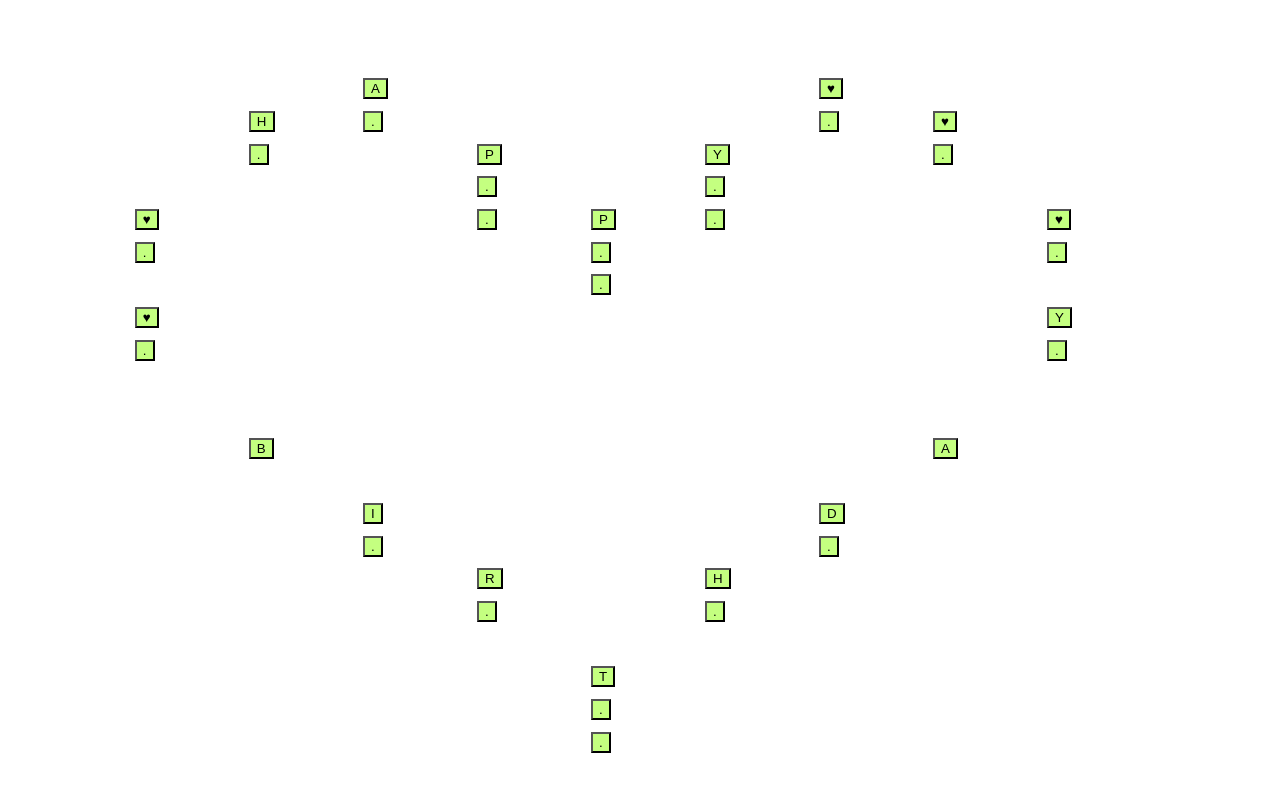
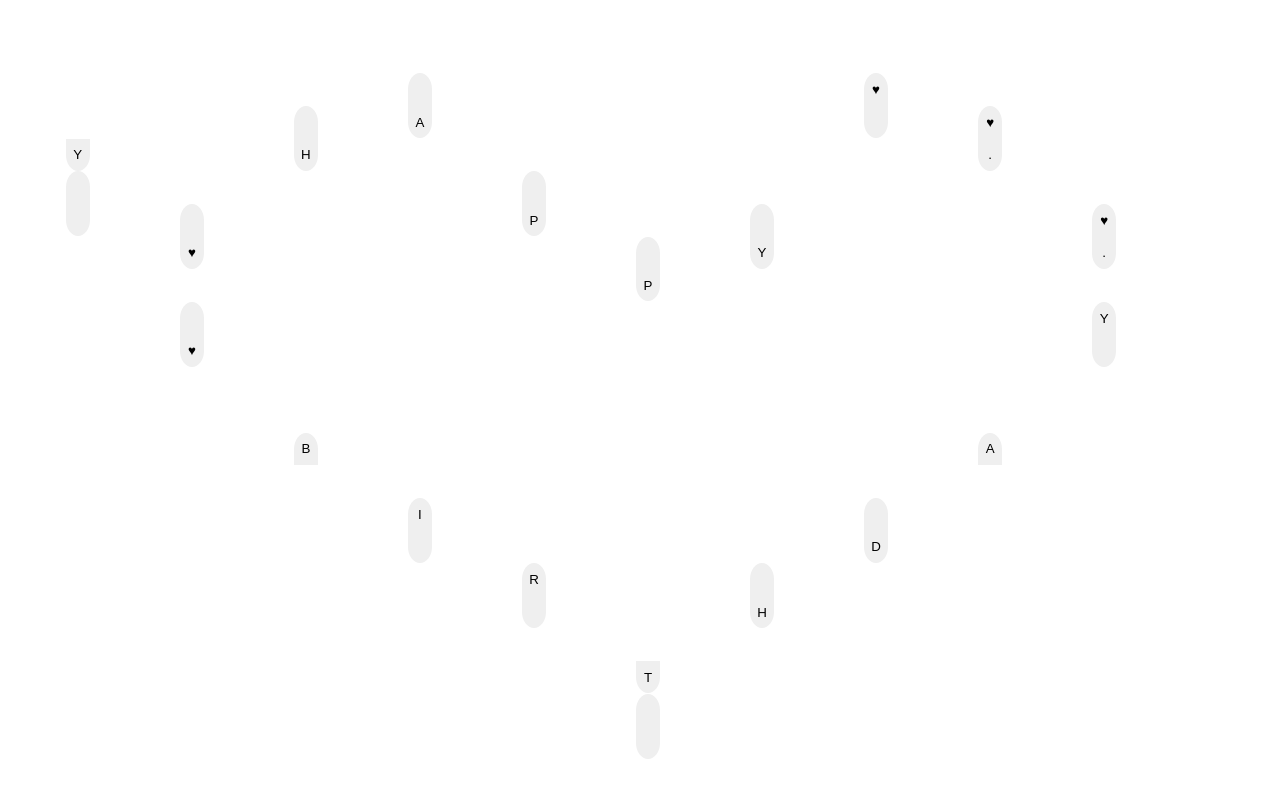
Before and after one commit to rupalimo/hbd-xe, a plain HTML site: page voice-note/index.htm in a window 1280 px wide. Drawn offline with nearby package versions, Linux system fonts and the light colour scheme.

Commit message:
update  buttons

```diff
--- a/voice-note/index.htm
+++ b/voice-note/index.htm
@@ -31,7 +31,7 @@
 			<div class="grid--item">
 				<button id="play-toggle-1">
 					<h4 class="name-1 name">name</h4>
-					<h4 class="hbd-1 hbd">.</h4>
+					<h4 class="hbd-1 hbd">h</h4>
 					<div>
 						<audio id="player-1">
 							<source src="recordings/dima.mp3" type="audio/mp3" />
@@ -43,7 +43,7 @@
 			<div class="grid--item">
 				<button id="play-toggle-2">
 					<h4 class="name-2 name">Lucy</h4>
-					<h4 class="hbd-2 hbd">H</h4>
+					<h4 class="hbd-2 hbd"></h4>
 					<div>
 						<audio id="player-2">
 							<source src="recordings/" type="audio/mp3" />
@@ -55,7 +55,7 @@
 			<div class="grid--item">
 				<button id="play-toggle-3">
 					<h4 class="name-3 name">name</h4>
-					<h4 class="hbd-3 hbd">.</h4>
+					<h4 class="hbd-3 hbd">a</h4>
 					<div>
 						<audio id="player-3">
 							<source src="recordings/" type="audio/mp3" />
@@ -66,7 +66,7 @@
 			<div class="grid--item">
 				<button id="play-toggle-4">
 					<h4 class="name-4 name">name</h4>
-					<h4 class="hbd-4 hbd">a</h4>
+					<h4 class="hbd-4 hbd"></h4>
 					<div>
 						<audio id="player-4">
 							<source src="recordings/" type="audio/mp3" />
@@ -88,7 +88,7 @@
 			<div class="grid--item">
 				<button id="play-toggle-6">
 					<h4 class="name-6 name">name</h4>
-					<h4 class="hbd-6 hbd">.</h4>
+					<h4 class="hbd-6 hbd"></h4>
 					<div>
 						<audio id="player-6">
 							<source src="recordings/" type="audio/mp3" />
@@ -99,7 +99,7 @@
 			<div class="grid--item">
 				<button id="play-toggle-7">
 					<h4 class="name-7 name">name</h4>
-					<h4 class="hbd-7 hbd">.</h4>
+					<h4 class="hbd-7 hbd">p</h4>
 					<div>
 						<audio id="player-7">
 							<source src="recordings/" type="audio/mp3" />
@@ -110,7 +110,7 @@
 			<div class="grid--item">
 				<button id="play-toggle-8">
 					<h4 class="name-8 name">name</h4>
-					<h4 class="hbd-8 hbd">p</h4>
+					<h4 class="hbd-8 hbd"></h4>
 					<div>
 						<audio id="player-8">
 							<source src="recordings/" type="audio/mp3" />
@@ -121,7 +121,7 @@
 			<div class="grid--item">
 				<button id="play-toggle-9">
 					<h4 class="name-9 name">name</h4>
-					<h4 class="hbd-9 hbd">.</h4>
+					<h4 class="hbd-9 hbd">y</h4>
 					<div>
 						<audio id="player-9">
 							<source src="recordings/" type="audio/mp3" />
@@ -132,7 +132,7 @@
 			<div class="grid--item">
 				<button id="play-toggle-10">
 					<h4 class="name-10 name">name</h4>
-					<h4 class="hbd-10 hbd">.</h4>
+					<h4 class="hbd-10 hbd"></h4>
 					<div>
 						<audio id="player-10">
 							<source src="recordings/" type="audio/mp3" />
@@ -155,7 +155,7 @@
 		<div class="grid--item">
 				<button id="play-toggle-12">
 					<h4 class="name-12 name">name</h4>
-					<h4 class="hbd-12 hbd">.</h4>
+					<h4 class="hbd-12 hbd"></h4>
 					<div>
 						<audio id="player-12">
 							<source src="recordings/" type="audio/mp3" />
@@ -166,7 +166,7 @@
       <div class="grid--item">
 				<button id="play-toggle-13">
 					<h4 class="name-13 name">name</h4>
-					<h4 class="hbd-13 hbd">.</h4>
+					<h4 class="hbd-13 hbd"> </h4>
 					<div>
 						<audio id="player-13">
 							<source src="recordings/" type="audio/mp3" />
@@ -188,7 +188,7 @@
       <div class="grid--item">
 				<button id="play-toggle-15">
 					<h4 class="name-15 name">name</h4>
-					<h4 class="hbd-15 hbd">.</h4>
+					<h4 class="hbd-15 hbd"></h4>
 					<div>
 						<audio id="player-15">
 							<source src="recordings/" type="audio/mp3" />
@@ -254,7 +254,7 @@
 			<div class="grid--item">
 				<button id="play-toggle-21">
 					<h4 class="name-21 name">name</h4>
-					<h4 class="hbd-21 hbd">.</h4>
+					<h4 class="hbd-21 hbd"></h4>
 					<div>
 						<audio id="player-21">
 							<source src="recordings/" type="audio/mp3" />
@@ -287,7 +287,7 @@
 			<div class="grid--item">
 				<button id="play-toggle-24">
 					<h4 class="name-24 name">name</h4>
-					<h4 class="hbd-24 hbd">.</h4>
+					<h4 class="hbd-24 hbd"</h4>
 					<div>
 						<audio id="player-24">
 							<source src="recordings/" type="audio/mp3" />
@@ -309,7 +309,7 @@
 			<div class="grid--item">
 				<button id="play-toggle-26">
 					<h4 class="name-26 name">name</h4>
-					<h4 class="hbd-26 hbd">.</h4>
+					<h4 class="hbd-26 hbd"></h4>
 					<div>
 						<audio id="player-26">
 							<source src="recordings/" type="audio/mp3" />
@@ -331,7 +331,7 @@
 			<div class="grid--item">
 				<button id="play-toggle-28">
 					<h4 class="name-28 name">name</h4>
-					<h4 class="hbd-28 hbd">.</h4>
+					<h4 class="hbd-28 hbd"></h4>
 					<div>
 						<audio id="player-28">
 							<source src="recordings/" type="audio/mp3" />
@@ -342,7 +342,7 @@
 			<div class="grid--item">
 				<button id="play-toggle-29">
 					<h4 class="name-29 name">name</h4>
-					<h4 class="hbd-29 hbd">.</h4>
+					<h4 class="hbd-29 hbd"></h4>
 					<div>
 						<audio id="player-29">
 							<source src="recordings/" type="audio/mp3" />
@@ -365,7 +365,7 @@
 			<div class="grid--item">
 				<button id="play-toggle-31">
 					<h4 class="name-31 name">name</h4>
-					<h4 class="hbd-31 hbd">.</h4>
+					<h4 class="hbd-31 hbd"></h4>
 					<div>
 						<audio id="player-31">
 							<source src="recordings/" type="audio/mp3" />
@@ -387,7 +387,7 @@
 			<div class="grid--item">
 				<button id="play-toggle-33">
 					<h4 class="name-33 name">name</h4>
-					<h4 class="hbd-33 hbd">.</h4>
+					<h4 class="hbd-33 hbd"></h4>
 					<div>
 						<audio id="player-33">
 							<source src="recordings/" type="audio/mp3" />
@@ -420,7 +420,7 @@
 			<div class="grid--item">
 				<button id="play-toggle-36">
 					<h4 class="name-36 name">name</h4>
-					<h4 class="hbd-36 hbd">.</h4>
+					<h4 class="hbd-36 hbd"></h4>
 					<div>
 						<audio id="player-36">
 							<source src="recordings/" type="audio/mp3" />
@@ -442,7 +442,7 @@
 			<div class="grid--item">
 				<button id="play-toggle-38">
 					<h4 class="name-38 name">name</h4>
-					<h4 class="hbd-38 hbd">.</h4>
+					<h4 class="hbd-38 hbd"></h4>
 					<div>
 						<audio id="player-38">
 							<source src="recordings/" type="audio/mp3" />
--- a/voice-note/style.css
+++ b/voice-note/style.css
@@ -48,8 +48,8 @@ button {
 	/* margin: 0.5rem auto; */
 	text-align: center;
 	/* padding: 0 3rem; */
-  border-radius: 0;
-  background: #c4ff80;
+  /* border-radius: 0; */
+  /* background: #c4ff80; */
 /* background: #eebbff; */
 }
 
@@ -78,6 +78,8 @@ margin: 0;
 /* background: var(--pink-color); */
   /* position: relative; */
   border-radius: 0;
+  display: flex;
+  justify-content: center;
   /* box-shadow: var(--highlight) 0 0 24px 2px inset; */
 }
 
@@ -95,18 +97,40 @@ margin: 0;
 .grid--item:nth-child(2) {
   grid-row: 4;
   grid-column: 3;
+
+}
+.grid--item:nth-child(2) button {
+  /* border-radius: 100%; */
+  width:48px;
+  height: 100%;
+
 }
 .grid--item:nth-child(3) {
   grid-row: 4;
   grid-column: 4;
 }
+.grid--item:nth-child(odd) button {
+border-radius: 100rem;
+width:24px;
+height: 32px;
+/* background: var(--text-color); */
+border: none;
+border-radius: 0 0 100% 100%;
+}
+
 .grid--item:nth-child(4) {
   grid-row: 3;
   grid-column: 4;
 }
 
+.grid--item:nth-child(even) button{
+  border: none;
+border-radius: 100% 100% 0 0;
+width:24px;
+}
+
 .grid--item:nth-child(5) {
-  grid-row: 5;
+  grid-row: 7;
   grid-column: 5;
 }
 .grid--item:nth-child(6) {
@@ -114,32 +138,32 @@ margin: 0;
   grid-column: 5;
 }
 .grid--item:nth-child(7) {
-  grid-row: 7;
-  grid-column: 5;
+  grid-row: 9;
+  grid-column: 6;
 }
 .grid--item:nth-child(8) {
-  grid-row: 7;
+  grid-row: 8;
   grid-column: 6;
 }
 .grid--item:nth-child(9) {
   grid-row: 8;
-  grid-column: 6;
+  grid-column: 7;
 }
 .grid--item:nth-child(10) {
-  grid-row: 9;
-  grid-column: 6;
+  grid-row: 7;
+  grid-column: 7;
 }
 .grid--item:nth-child(11) {
   grid-row: 5;
-  grid-column: 7;
+  grid-column: 0;
 }
 .grid--item:nth-child(12) {
   grid-row: 6;
-  grid-column: 7;
+  grid-column: 0;
 }
 .grid--item:nth-child(13) {
   grid-row: 7;
-  grid-column: 7;
+  grid-column: 0;
 }
 
 .grid--item:nth-child(14) {
@@ -181,19 +205,19 @@ margin: 0;
 }
 
 .grid--item:nth-child(23) {
+  grid-row: 17;
+  grid-column: 8;
+}
+.grid--item:nth-child(24) {
   grid-row: 16;
   grid-column: 8;
 }
-.grid--item:nth-child(24) {
-  grid-row: 17;
-  grid-column: 8;
-}
 .grid--item:nth-child(25) {
-  grid-row: 18;
+  grid-row: 19;
   grid-column: 7;
 }
 .grid--item:nth-child(26) {
-  grid-row: 19;
+  grid-row: 18;
   grid-column: 7;
 }
 .grid--item:nth-child(27) {
@@ -229,19 +253,19 @@ margin: 0;
   grid-column: 3;
 }
 .grid--item:nth-child(35) {
+  grid-row: 8;
+  grid-column: 2;
+}
+.grid--item:nth-child(36) {
   grid-row: 7;
   grid-column: 2;
 }
-.grid--item:nth-child(36) {
-  grid-row: 8;
-  grid-column: 2;
-}
 .grid--item:nth-child(37) {
-  grid-row: 10;
+  grid-row: 11;
   grid-column: 2;
 }
 .grid--item:nth-child(38) {
-  grid-row: 11;
+  grid-row: 10;
   grid-column: 2;
 }
 
```
